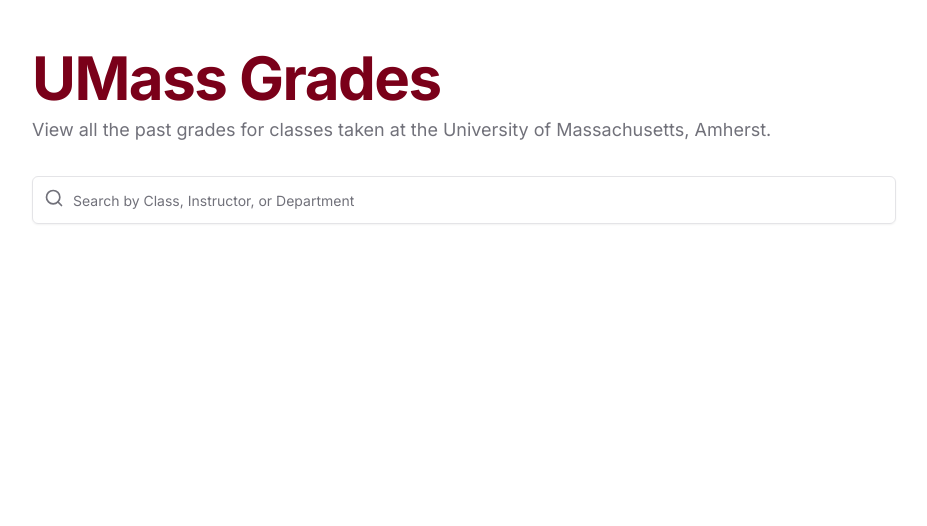
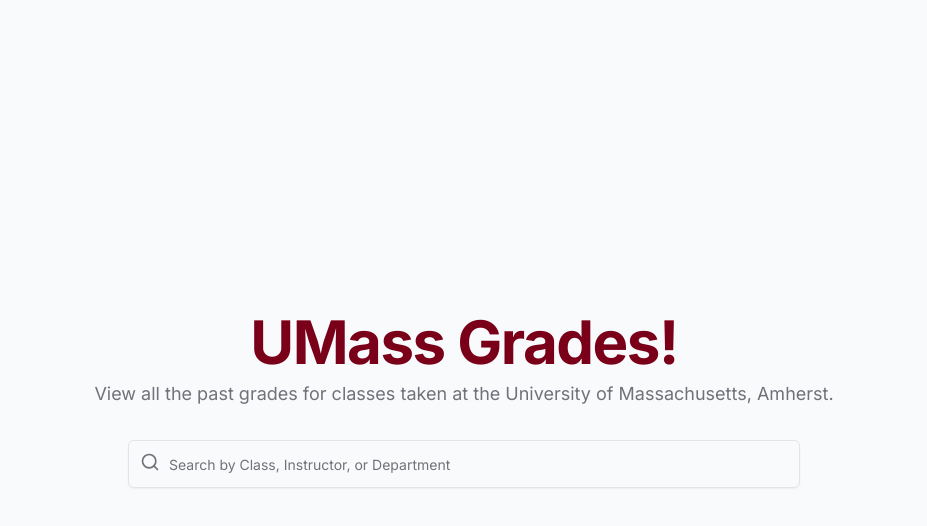
Before and after one commit to eurooooo/UMassGrades, a Next.js app: page / in a window 1280 px wide. Shown: the top 526 px of the page, without its empty margins (176-1103 px from the left). Built offline with nearby package versions, Linux system fonts and the light colour scheme.

Commit message:
Centered the text on the homepage

```diff
--- a/components/InitialHome.jsx
+++ b/components/InitialHome.jsx
@@ -4,11 +4,12 @@
 
 export default function InitialHome() {
   return (
+    <div className="min-h-screen flex items-center justify-center bg-gray-50">
       <div className="container max-w-4xl px-4 py-12 mx-auto">
-      <div className="space-y-8">
+        <div className="space-y-8 text-center">
           <div className="space-y-2">
             <h1 className="text-5xl md:text-6xl font-bold tracking-tight text-[#7A0019]">
-            UMass Grades
+              UMass Grades!
             </h1>
             <p className="text-lg text-muted-foreground">
               View all the past grades for classes taken at the University of
@@ -16,7 +17,7 @@
             </p>
           </div>
 
-        <div className="relative">
+          <div className="relative max-w-2xl mx-auto">
             <Search className="absolute w-5 h-5 left-3 top-3 text-muted-foreground" />
             <Input
               className="w-full h-12 pl-10"
@@ -26,5 +27,6 @@
           </div>
         </div>
       </div>
-  );
+    </div>
+  )
 }
```
Lines whose indentation alone changed are shown as unchanged.
